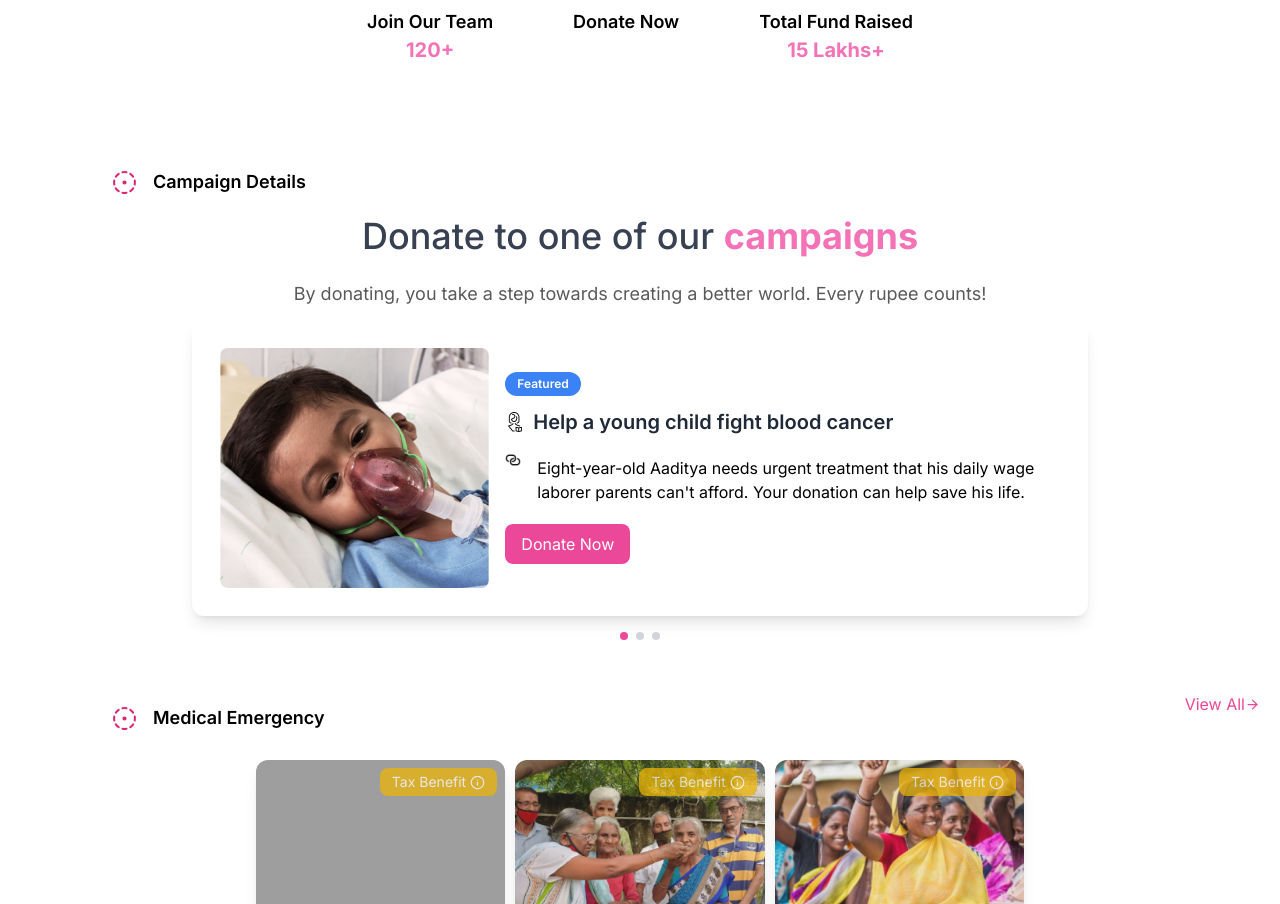
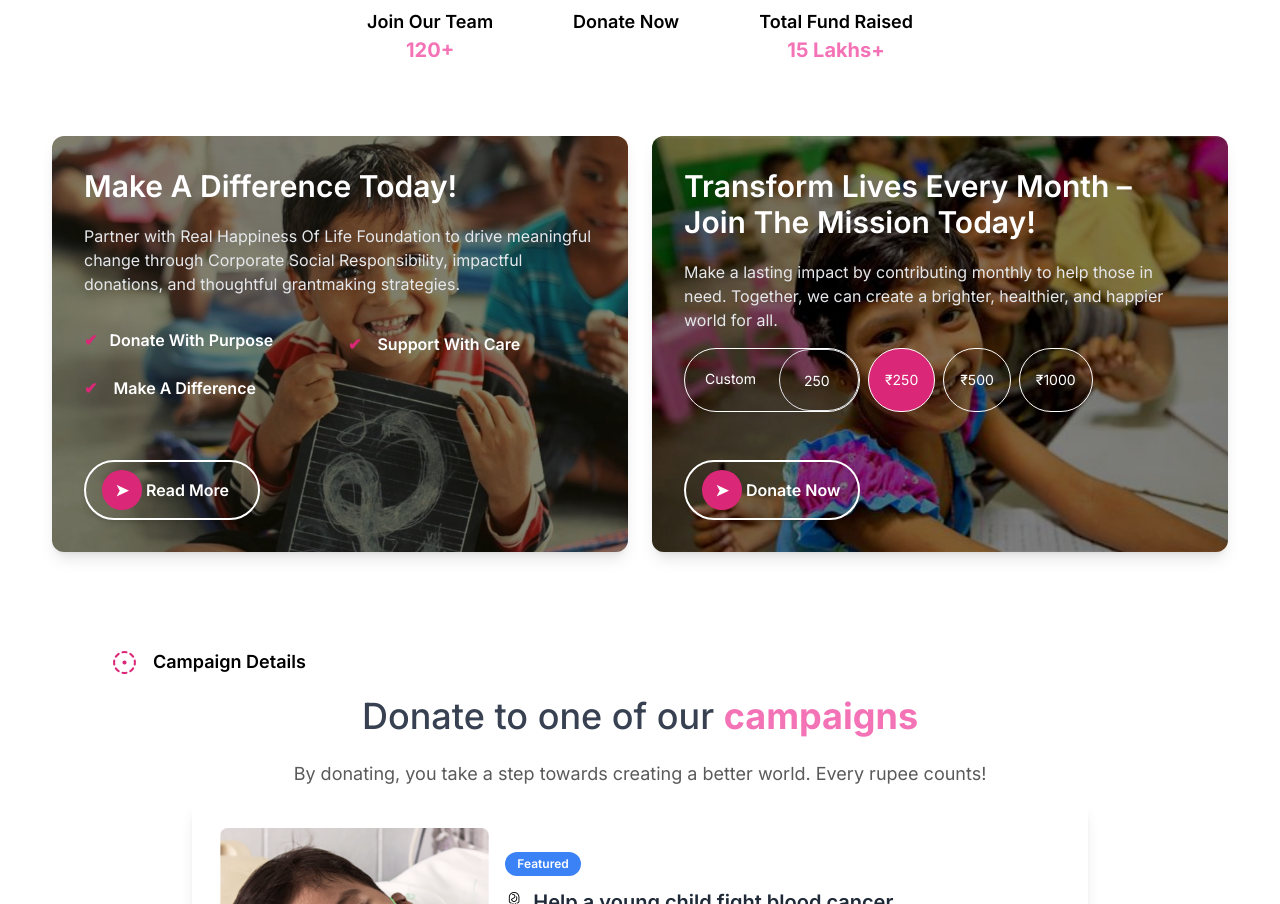
Before and after one commit to robinsrarf/rhlf, a React (Vite) app: page / in a window 1280 px wide. Shown: the part 1337-2241 px from the top of the page. Built offline with nearby package versions, Linux system fonts and the light colour scheme; grey boxes are pictures that could not be loaded.

Commit message:
added BigDonateCard and 2 images

```diff
--- a/src/Pages/Homepage.jsx
+++ b/src/Pages/Homepage.jsx
@@ -3,6 +3,7 @@ import "../CSS/Homepage.css";
 
 
 import icon from "../assets/images/LOGO1.png";
+import BigDonateCard from "./homecomponents/BigDonateCard";
 // Lazy-loaded components for performance optimization
 const Carousel = lazy(() => import("./homecomponents/Carousel"));
 const Footer = lazy(() => import("../Components/Footer"));
@@ -32,6 +33,7 @@ function Homepage() {
       >
         <Carousel />
         <AboutCleanHeat />
+        <BigDonateCard />
         <CampaignDetails />
         <Medicalemg />
         <Category />
--- /dev/null
+++ b/src/Pages/homecomponents/BigDonateCard.jsx
@@ -0,0 +1,97 @@
+import React from 'react'
+import bgKid from "../../assets/images/bgKid.jpg"
+import bgKid1 from "../../assets/images/bgKid1.jpg"
+import { useState } from 'react';
+
+function BigDonateCard() {
+
+    const [ amount,setAmount ] = useState(250);
+    const [selected, setSelected] = useState(250);
+    const handleChange = (e) => {
+        setAmount( e.target.value );
+      };
+
+return (
+    <div className="flex flex-col md:flex-row gap-6 justify-center items-center p-8">
+      {/* Left Card */}
+      <div className="relative w-[36rem] h-[26rem] rounded-xl overflow-hidden shadow-lg">
+        <img
+          src={bgKid}
+          alt="Donation Image"
+          className="absolute inset-0 w-full h-full object-cover"
+        />
+        <div className="absolute inset-0 bg-black bg-opacity-50 p-8 flex flex-col justify-between">
+          <div>
+            <h2 className="text-white text-3xl font-semibold">
+              Make A Difference Today!
+            </h2>
+            <p className="text-gray-200 text-md text-wrap mt-5">
+            Partner with Real Happiness Of Life Foundation to drive meaningful change through Corporate Social Responsibility, impactful donations, and thoughtful grantmaking strategies.
+            </p>
+            <ul className="grid grid-cols-2 gap-4 mt-8 space-y-1 text-white text-md font-semibold">
+              <li>
+                <span className='text-pink-600 mr-3'>✔</span>
+
+                    Donate With Purpose
+
+                </li>
+              <li><span className='text-pink-600 mr-3'>✔</span> Support With Care</li>
+              <li><span className='text-pink-600 mr-3'>✔</span> Make A Difference</li>
+            </ul>
+          </div>
+          <button className="mt-4 w-44 flex items-center gap-1 px-4 py-2 text-white font-semibold rounded-full shadow-md border-2 border-white hover:bg-white hover:text-black transition duration-300">
+            <span className='bg-pink-600 rounded-full w-10 h-10 pt-2 text-white'>
+                 ➤
+            </span>
+             Read More
+          </button>
+        </div>
+      </div>
+
+      {/* Right Card */}
+      <div className="relative w-[36rem] h-[26rem] rounded-xl overflow-hidden shadow-lg">
+        <img
+          src={bgKid1}
+          alt="Donation Image"
+          className="absolute inset-0 w-full h-full object-cover"
+        />
+        <div className="absolute inset-0 bg-black bg-opacity-50 p-8 flex flex-col justify-between">
+          <div>
+            <h2 className="text-white text-3xl font-semibold">
+              Transform Lives Every Month – Join The Mission Today!
+            </h2>
+            <p className="text-gray-200 text-md text-wrap mt-5">
+            Make a lasting impact by contributing monthly to help those in need. Together, we can create a brighter, healthier, and happier world for all.
+            </p>
+            <div className="mt-4 flex gap-2">
+              <div className="flex justify-between w-44 h-16 border border-white text-white  rounded-full text-sm">
+                <p className='p-5'>Custom</p>
+                <input value={`${amount}` }className="border pl-6 w-20 h-full bg-transparent text-white rounded-full text-sm" onChange={handleChange}/>
+              </div>
+
+              <button className={`${amount == 250 ?  "bg-pink-600" : "bg-transparent"} border border-white  text-white px-4 py-1 rounded-full text-sm hover:bg-pink-600 transition duration-300`} onClick={()=> {setAmount(250)}}>
+                ₹250
+              </button>
+              <button className={`${amount == 500 ?  "bg-pink-600" : "bg-transparent"} border border-white text-white px-4 py-1 rounded-full text-sm hover:bg-pink-600 transition duration-300`} onClick={()=> setAmount(500)}>
+                ₹500
+              </button>
+              <button className={`${amount == 1000 ?  "bg-pink-600" : "bg-transparent"} border border-white text-white px-4 py-1 rounded-full text-sm hover:bg-pink-600 transition duration-300`} onClick={()=> setAmount(1000)}>
+                ₹1000
+              </button>
+            </div>
+          </div>
+          <button className="mt-4 w-44 flex items-center gap-1 px-4 py-2 text-white font-semibold rounded-full shadow-md border-2 border-white hover:bg-white hover:text-black transition duration-300">
+            <span className='bg-pink-600 rounded-full w-10 h-10 pt-2 text-white'>
+                 ➤
+            </span>
+             <p>
+                Donate Now
+                </p>
+          </button>
+        </div>
+      </div>
+    </div>
+  );
+}
+
+export default BigDonateCard
```
Also changed, not shown: src/assets/images/bgKid.jpg (added), src/assets/images/bgKid1.jpg (added).
